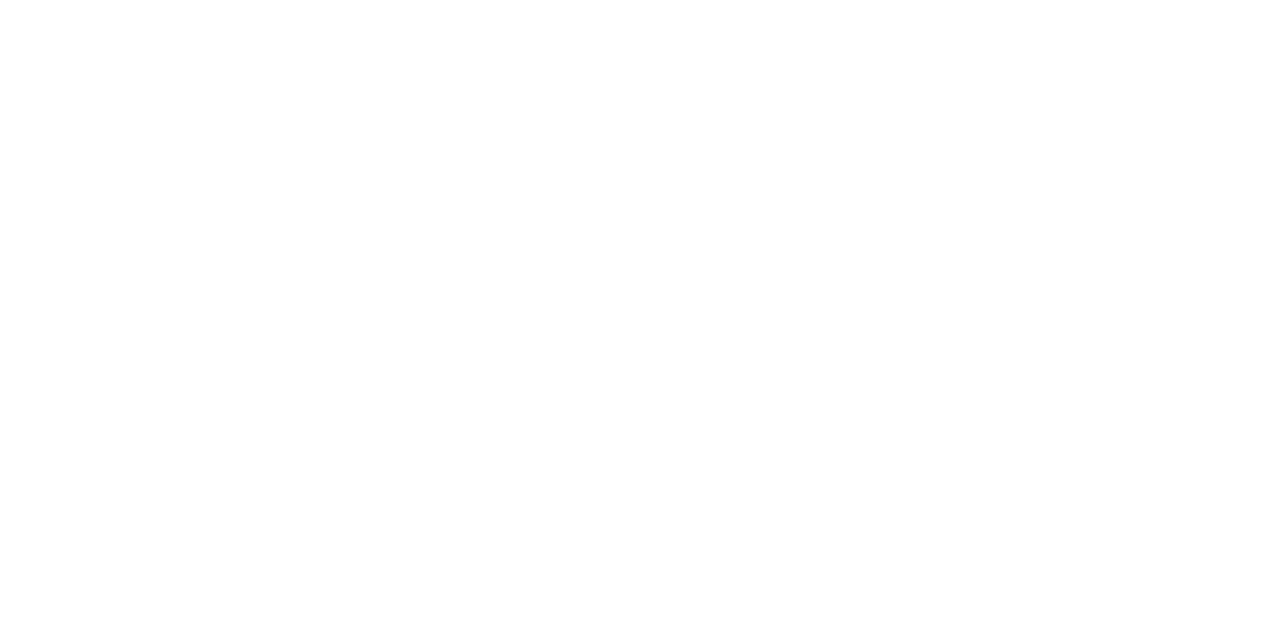
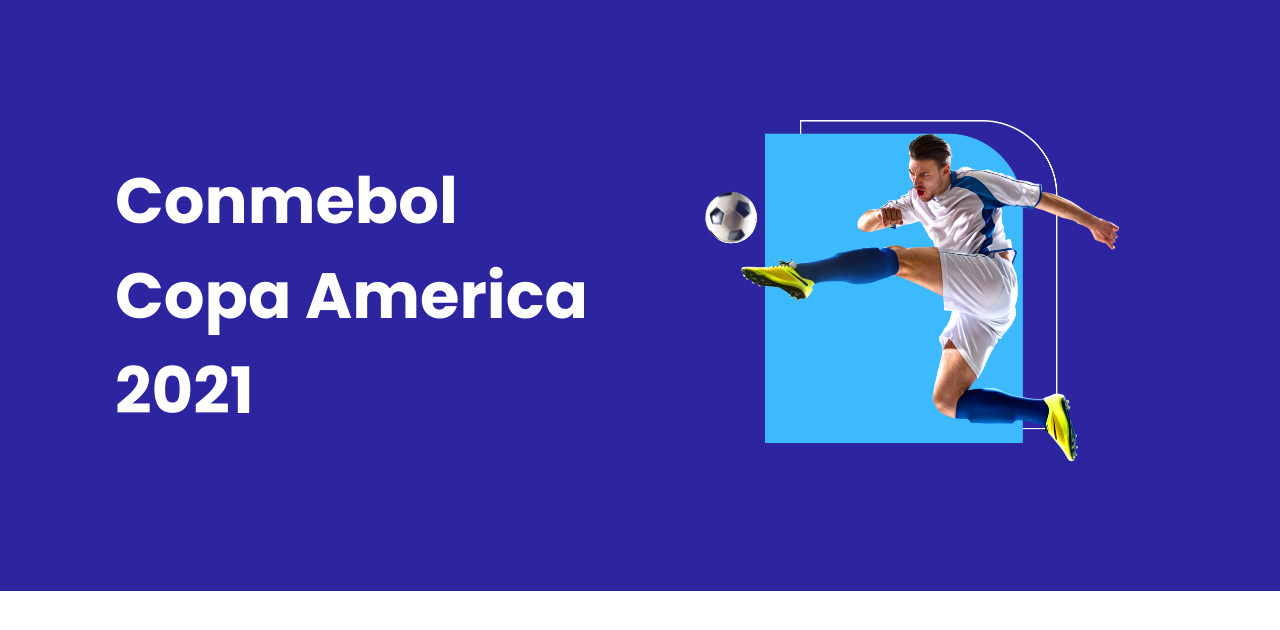
Before and after one commit to shakilhossain-cse/responsive-football, a plain HTML site: page index.html in a window 1280 px wide. Drawn offline with Linux system fonts and the light colour scheme.

Commit message:
banner section done useing grid

```diff
--- a/index.html
+++ b/index.html
@@ -1,17 +1,33 @@
 <!DOCTYPE html>
 <html lang="en">
-<head>
-    <meta charset="UTF-8">
-    <meta http-equiv="X-UA-Compatible" content="IE=edge">
-    <meta name="viewport" content="width=device-width, initial-scale=1.0">
+  <head>
+    <meta charset="UTF-8" />
+    <meta http-equiv="X-UA-Compatible" content="IE=edge" />
+    <meta name="viewport" content="width=device-width, initial-scale=1.0" />
     <title>Football</title>
     <!-- link with css -->
-    <link rel="stylesheet" href="styles/mein.css">
-</head>
-<body>
-
+    <link rel="stylesheet" href="styles/mein.css" />
+  </head>
+  <body>
+    <header></header>
+    <main>
+        <!-- banner section start -->
+      <section class="banner">
+        <div class="banner-info">
+          <div class="banner-text">
+            <h1>Conmebol Copa America 2021</h1>
+          </div>
+          <div class="banner-img">
+              <img src="./images/banner.png" alt="">
+          </div>
+        </div>
+      </section>
+    </main>
 
     <!-- fontawesome kit  -->
-    <script src="https://kit.fontawesome.com/05a585523c.js" crossorigin="anonymous"></script>
-</body>
+    <script
+      src="https://kit.fontawesome.com/05a585523c.js"
+      crossorigin="anonymous"
+    ></script>
+  </body>
 </html>
--- a/styles/mein.css
+++ b/styles/mein.css
@@ -18,9 +18,13 @@
     --players-top-gap:70px;
     --player-bottom-gap:27px;
     --player-between-gap:30px;
+    --banner-row-gap:102px;
     /* =======WIDTH====== */
-    --website-width:1440px;
     --mein-width:1050px;
+    --banner-text:485px;
+    --banner-img:419px;
+    /* ====HEIGHT==== */
+    --banner-height:591px;
 }
 *{
     margin: 0;
@@ -28,3 +32,32 @@
     box-sizing: border-box;
     font-family: 'Poppins', sans-serif;
 }
+
+/* ------banner section------ */
+.banner{
+    background-color: var(--banner-color);
+    height: var(--banner-height);
+    display: flex;
+    justify-content: center;
+}
+.banner-info{
+    width: var(--mein-width);
+    display: grid;
+    grid-template-columns: repeat(2,1fr);
+    align-items: center;
+    grid-gap: var(--banner-row-gap);
+}
+.banner-text{
+    width: var(--banner-text);
+}
+.banner-text h1{
+    font-size: var(--banner-font-size);
+    color: var(--mein-color);
+}
+
+.banner-img{
+    width: var(--banner-img);
+}
+.banner-img img{
+    width: 100%;
+}
```
